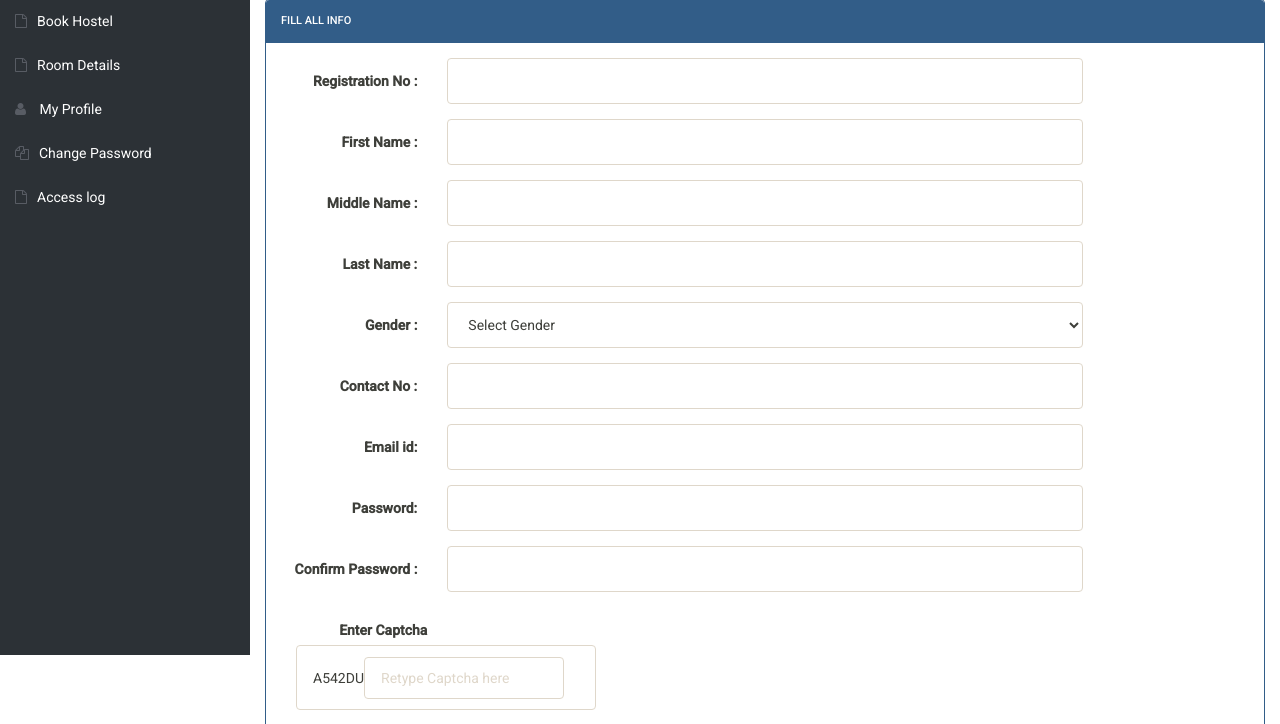
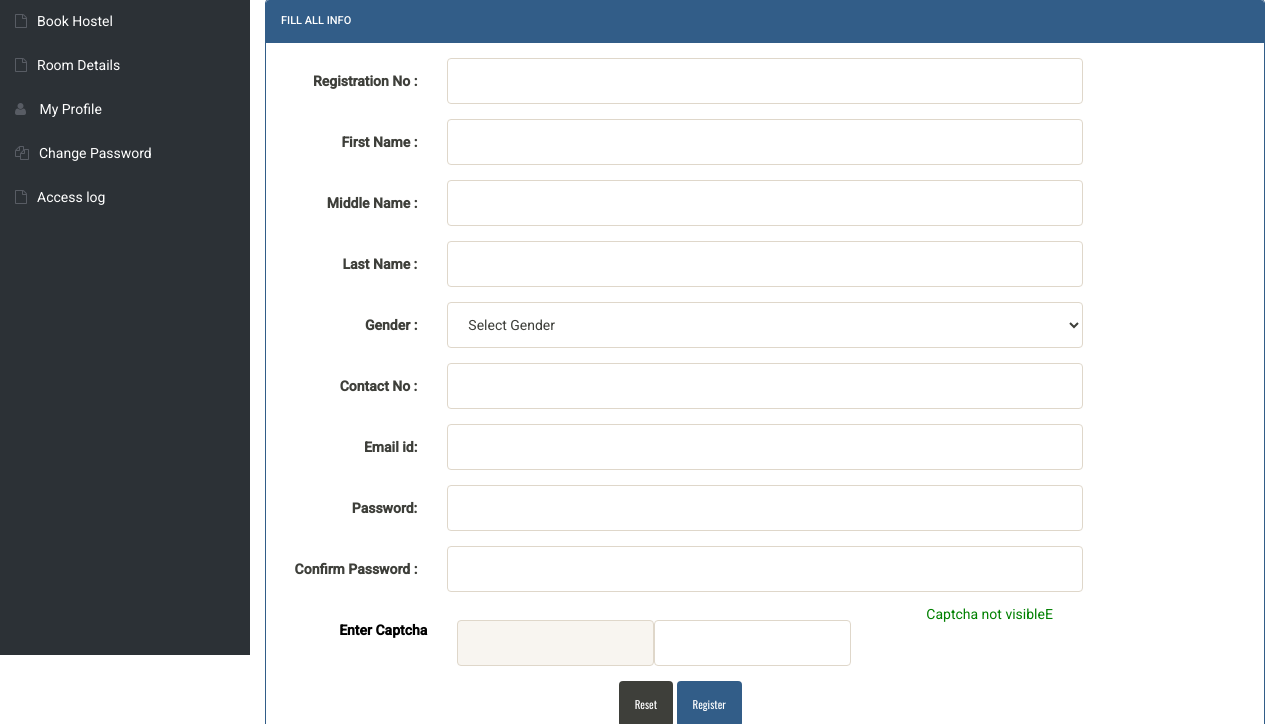
Before and after one commit to summerkoushal/hostel_management_system, a PHP site: page /registration.php in a window 1280 px wide. Shown: the part 145-869 px from the top of the page. Run offline with PHP 8.4, Linux system fonts and the light colour scheme; a user stored in the database is signed in.

Commit message:
captcha updated

```diff
--- a/hostel/registration.php
+++ b/hostel/registration.php
@@ -169,45 +169,81 @@ echo"<script>alert('Student Succssfully register');</script>";
                                             </div>
 
                                             <!-- --------------------------captchaa-----------------------------------------  -->
-                                            <div class="form-container col-sm-2 control-label">
-                                                <label for="">Enter Captcha</label>
-                                                <br>
-                                                <div class="captcha col-md-6 form-control"
-                                                    style="height: 65px; width : 300px; display:flex;align-items:center">
-                                                    <div id="captchaValue"></div>
-                                                    <br>
-                                                    <input id="inputCaptcha" type="text"
-                                                        style="height: 42px; width : 200px;"
-                                                        class="captcha col-md-6 form-control" name=""
-                                                        placeholder="Retype Captcha here">
-                                                </div>
-                                                <span style="color:white">
-                                                    <br>.
+                                            <!-- <div class="form-container col-sm-2 control-label"> -->
+                                                <!-- <label for="">Enter Captcha</label> -->
+                                                <!-- <br> -->
+                                                <!-- <div class="captcha col-md-6 form-control" -->
+                                                    <!-- style="height: 65px; width : 300px; display:flex;align-items:center"> -->
+                                                    <!-- <div id="captchaValue"></div> -->
+                                                    <!-- <br> -->
+                                                    <!-- <input id="inputCaptcha" type="text" -->
+                                                        <!-- style="height: 42px; width : 200px;" -->
+                                                        <!-- class="captcha col-md-6 form-control" name="" -->
+                                                        <!-- placeholder="Retype Captcha here"> -->
+                                                <!-- </div> -->
+                                                <!-- <span style="color:white"> -->
                                                     <!-- <br>. -->
-                                                    <br>.
-                                                </span>
-                                                <button type="button" id="submitBtn" name="login"
-                                                    class=" btn btn-primary btn-value=" login">Verify
-                                                    Captcha</button>
-                                            </div>
-                                            <br>
+                                                    <!-- <br>. -->
+                                                    <!-- <br>. -->
+                                                <!-- </span> -->
+                                                <!-- <button type="button" id="submitBtn" name="login" -->
+                                                    <!-- class=" btn btn-primary btn-value=" login">Verify -->
+                                                    <!-- Captcha</button> -->
+                                            <!-- </div> -->
+                                            <!-- <br> -->
                                         <!-- </form> -->
-                                        <span style="color:white">
+                                        <!-- <span style="color:white">
                                             <br>.
                                             <br>.
                                             <br>.
                                             <br>.
                                             <br>.
-                                        </span>
+                                        </span> -->
 
+                                        <!-- <div class="col-sm-6 col-sm-offset-4">
+                                            <button class="btn btn-default" type="reset">Reset</button>
+                                            <input type="submit" name="submit" Value="Register" class="btn btn-primary">
+                                        </div>
+                                        </form> -->
+
+
+<!-- --------------------------------------index wala captcha -------------------------------- -->
+<label for="" style="color: black " class="col-sm-2 control-label">Enter Captcha</label>
+                                            <div class="form-row col-sm-6 control-label">
+                                                <div class="form-group col-md-6 ">
+                                                    <input type="text" class="form-control" readonly id="capt">
+                                                </div>
+                                                <!-- <p>huhhhhh</p> -->
+                                                <div class="form-group col-md-6 ">
+                                                    <input type="text" class="form-control" id="textinput">
+                                                </div>
+                                            </div>
+
+
+                                            <!-- <input type="submit" onclick="validcap()" name="login"
+                                                class="btn btn-primary btn-block" value="login">
+
+												<h5 style="color: white ">Captcha not visibleE <img src="./img/refresh-16.png" onclick="cap()"></h5>
+
+                                            <input type="submit" onclick="validcap()" name="login"
+                                                class="btn btn-primary btn-block " value="register"> -->
+<!-- //this works-----------------------------------------------------------------------  -->
                                         <div class="col-sm-6 col-sm-offset-4">
                                             <button class="btn btn-default" type="reset">Reset</button>
                                             <input type="submit" name="submit" Value="Register" class="btn btn-primary">
                                         </div>
-                                        </form>
+
+												<h5 style="color: Green ">Captcha not visibleE <img src="./img/refresh-16.png" onclick="cap()"></h5>
+
+<!-- --------------------------------------index wala captcha ends-------------------------------- -->
+
                                         <!-- -------------------experiment ends-----------------------------------------  -->
 
-
+                                        <!-- <div class="col-sm-6 col-sm-offset-4">
+                                            <button class="btn btn-default" type="reset">Reset</button>
+                                            <input type="submit" name="submit" Value="Register" class="btn btn-primary">
+                                        </div> -->
+                                        </form>
 
                                     </div>
                                 </div>
@@ -221,6 +257,39 @@ echo"<script>alert('Student Succssfully register');</script>";
     </div>
     </div>
     </div>
+    <script type="text/javascript">
+    function cap() {
+        var alpha = ['A', 'B', 'C', 'D', 'E', 'F', 'G', 'H', 'I', 'J', 'K', 'L', 'M', 'N', 'O', 'P', 'Q', 'R', 'S', 'T',
+            'U', 'V', 'W', 'X', 'Y', 'Z', '1', '2', '3', '4', '5', '6', '7', '8', '9', '0', 'a', 'b', 'c', 'd', 'e',
+            'f', 'g', 'h', 'i',
+            'j', 'k', 'l', 'm', 'n', 'o', 'p', 'q', 'r', 's', 't', 'u', 'v', 'w', 'x', 'y', 'z', '!', '@', '#', '$',
+            '%', '^', '&', '*', '+'
+        ];
+        var a = alpha[Math.floor(Math.random() * 71)];
+        var b = alpha[Math.floor(Math.random() * 71)];
+        var c = alpha[Math.floor(Math.random() * 71)];
+        var d = alpha[Math.floor(Math.random() * 71)];
+        var e = alpha[Math.floor(Math.random() * 71)];
+        var f = alpha[Math.floor(Math.random() * 71)];
+
+        var final = a + b + c + d + e + f;
+        document.getElementById("capt").value = final;
+    }
+
+    function validcap() {
+        var stg1 = document.getElementById('capt').value;
+        var stg2 = document.getElementById('textinput').value;
+        if (stg1 == stg2) {
+            alert("Form is validated Succesfully");
+            return true;
+        } else {
+            alert("Please enter a valid captcha");
+			location.reload();
+			history.go(-1)
+            return false;
+        }
+    }
+    </script>
     <script type="text/javascript">
     var allValue = ['A', 'B', 'C', 'D', 'E', 'F', 'G', 'H', 'I', 'J', 'K', 'L', 'M', 'N', 'O', 'P', 'Q', 'R', 'S', 'T',
         'U', 'V', 'W', 'X', 'Y', 'Z', '1', '2', '3', '4', '5', '6', '7', '8', '9', '0'
```
